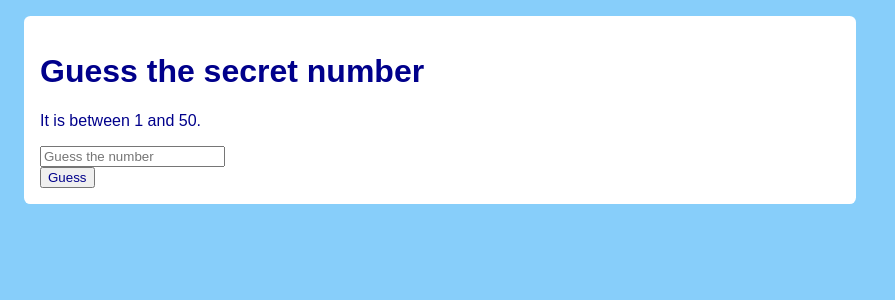
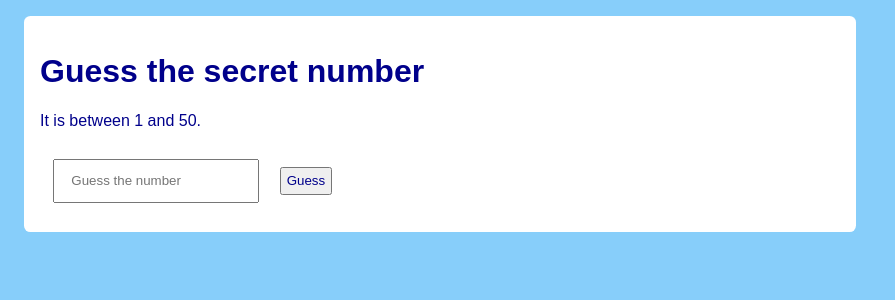
Before and after one commit to mbalabanov/numberguess, a Flask app: page / in a window 1280 px wide. Shown: the top 300 px of the page, without its empty margins (0-895 px from the left). Run offline with Flask 2, Linux system fonts and the light colour scheme.

Commit message:
More Style changes

```diff
--- a/templates/base.html
+++ b/templates/base.html
@@ -21,6 +21,14 @@
                 margin: 1rem;
                 border-radius: 0.4rem;
             }
+            input {
+                padding: 0.8rem;
+                margin: 0.8rem;
+            }
+            button {
+                padding: 0.3rem;
+                margin: 0.2rem;
+            }
         </style>
     </head>
 
--- a/templates/index.html
+++ b/templates/index.html
@@ -2,9 +2,7 @@
 
 {% block content %}
 <form method="post" action="/result">
-    <input type="text" name="guess" placeholder="Guess the number">
-    <br>
-
+    <input type="text" name="guess" placeholder="&nbsp;Guess the number">
     <button type="submit">Guess</button>
 </form>
 {% endblock content %}
```
